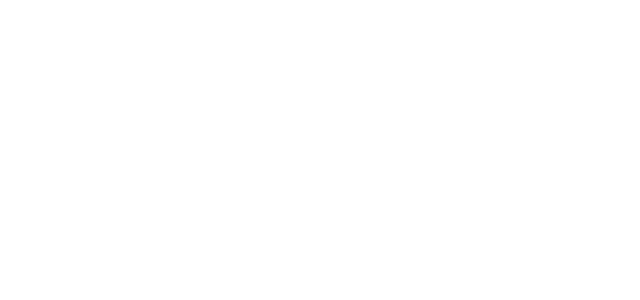
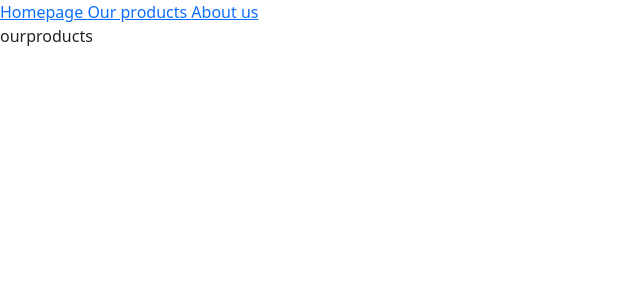
Before and after one commit to FrancescoEFloris/react-router, a React (Vite) app: page /ourproducts in a window 1280 px wide. Shown: the top 300 px of the page, without its empty margins (0-640 px from the left). Built offline with nearby package versions, Linux system fonts and the light colour scheme.

Commit message:
aggiunta base nabar, homepage, about us, and our products

```diff
--- a/src/App.jsx
+++ b/src/App.jsx
@@ -1,6 +1,20 @@
-
+import { BrowserRouter, Routes, Route } from "react-router-dom";
+import Navbar from "./components/Navbar.jsx";
+import HomePage from "./components/HomePage.jsx";
+import AboutUs from "./components/AboutUs.jsx";
+import OurProducts from "./components/OurProducts.jsx";
 
 function App() {
-  return;
+  return (
+    <BrowserRouter>
+      <Navbar />
+      <Routes>
+        <Route path="/" element={<HomePage />} />
+        <Route path="/aboutus" element={<AboutUs />} />
+        <Route path="/ourproducts" element={<OurProducts />} />
+      </Routes>
+    </BrowserRouter>
+  );
 }
+
 export default App;
--- /dev/null
+++ b/src/components/AboutUs.jsx
@@ -0,0 +1,5 @@
+function AboutUs() {
+    return <div>aboutus</div>;
+}
+
+export default AboutUs;
--- /dev/null
+++ b/src/components/HomePage.jsx
@@ -0,0 +1,5 @@
+function HomePage() {
+    return <div>homepage</div>;
+}
+
+export default HomePage;
--- /dev/null
+++ b/src/components/Navbar.jsx
@@ -0,0 +1,13 @@
+import { Link } from 'react-router-dom';
+
+function Navbar() {
+    return (
+        <nav>
+            <Link to="/" > Homepage </Link>
+            <Link to="/ourproducts" > Our products </Link>
+            <Link to="/aboutus" > About us </Link>
+        </nav>
+    );
+};
+
+export default Navbar;
--- /dev/null
+++ b/src/components/OurProducts.jsx
@@ -0,0 +1,5 @@
+function OurProducts() {
+    return <div>ourproducts</div>;
+}
+
+export default OurProducts;
```
Also changed, not shown: src/components/HelloClasse154.module.css (added, +28 -0 lines).
